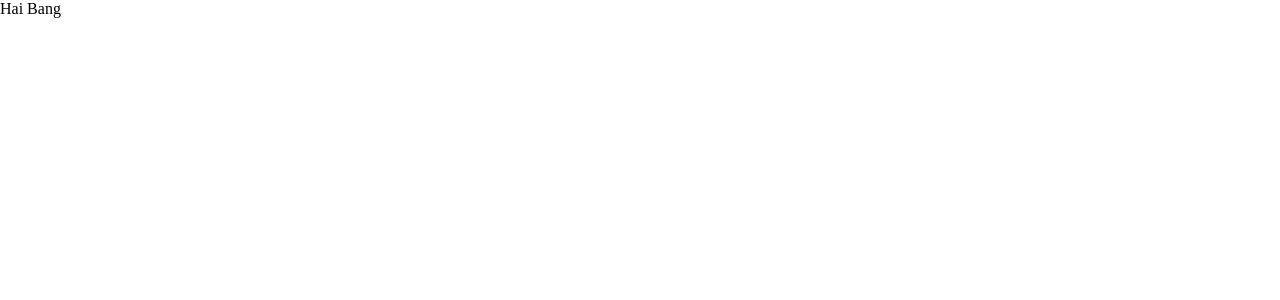
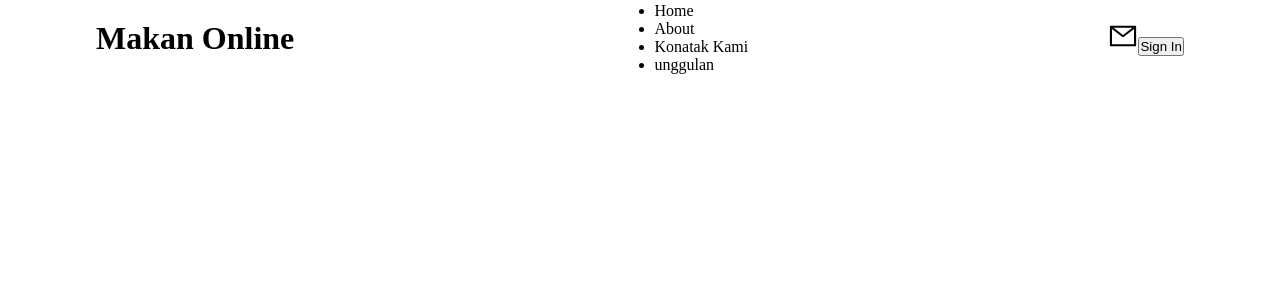
Before and after one commit to manuhutu344/makan-online, a Next.js app: page / in a window 1280 px wide. Shown: the top 300 px of the page. Built offline with nearby package versions, Linux system fonts and the light colour scheme.

Commit message:
Membuat tampilan awal navbarnya

```diff
--- a/components/navbar/Navbar.jsx
+++ b/components/navbar/Navbar.jsx
@@ -1,9 +1,27 @@
 import React from 'react'
-import navbar from './navbar.css'
+import classes from './navbar.module.css'
+import {AiOutlineMail} from 'react-icons/ai'
+import Link from 'next/link'
 
 function Navbar() {
   return (
-    <div>Navbar</div>
+    <div className={classes.container}>
+    <div className={classes.wrapper}>
+    <Link href='/' className={classes.left}>
+    <h2>Makan Online</h2>
+    </Link>
+    <ul className={classes.center}>
+    <li className={classes.listItem}>Home</li>
+    <li className={classes.listItem}>About</li>
+    <li className={classes.listItem}>Konatak Kami</li>
+    <li className={classes.listItem}>unggulan</li>
+    </ul>
+    <div className={classes.right}>
+    <AiOutlineMail size={30} />
+    <button className={classes.signIn}>Sign In</button>
+    </div>
+    </div>
+    </div>
   )
 }
 
--- /dev/null
+++ b/components/navbar/navbar.module.css
@@ -0,0 +1,24 @@
+.container{
+    margin-top: 0.5rem;
+    height: 60px;
+    width: 100%;
+}
+
+.wrapper{
+    width: 85%;
+    height: 100%;
+    margin: 0 auto;
+    display: flex;
+    justify-content: space-between;
+    align-items: center;
+}
+
+.left{
+    text-decoration: none;
+    color: inherit;
+}
+
+.left > h2{
+    font-size: 32px;
+    font-weight: bold;
+}
--- a/src/pages/index.js
+++ b/src/pages/index.js
@@ -1,5 +1,6 @@
 import Head from 'next/head'
 import { Inter } from 'next/font/google'
+import Navbar from '../../components/navbar/Navbar'
 
 const inter = Inter({ subsets: ['latin'] })
 
@@ -12,7 +13,9 @@ export default function Home() {
         <meta name="viewport" content="width=device-width, initial-scale=1" />
         <link rel="icon" href="/favicon.ico" />
       </Head>
-     <div>Hai Bang</div>
+     <div>
+     <Navbar />
+     </div>
     </>
   )
 }
```
Also changed, not shown: utils/db.js (added, +38 -0 lines), components/navbar/navbar.css (deleted), 1 other file (tests, documents, lock files or other folders).
